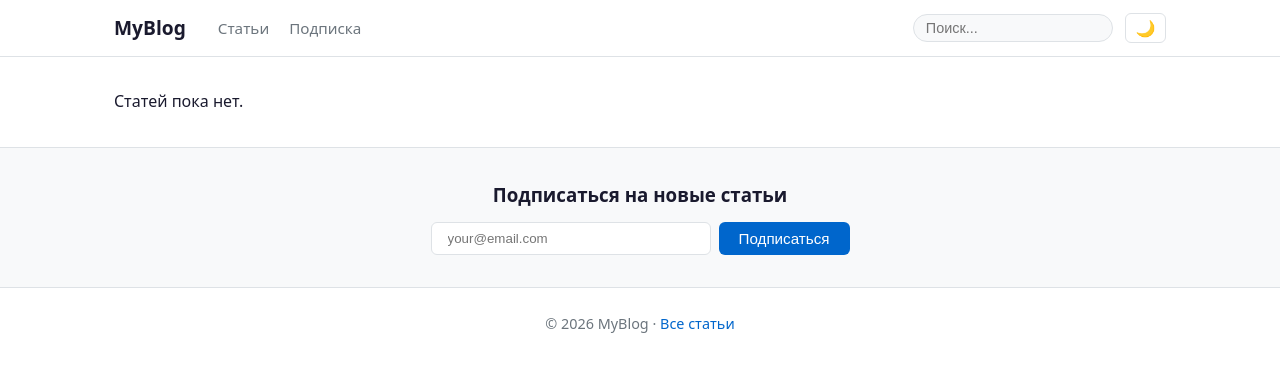
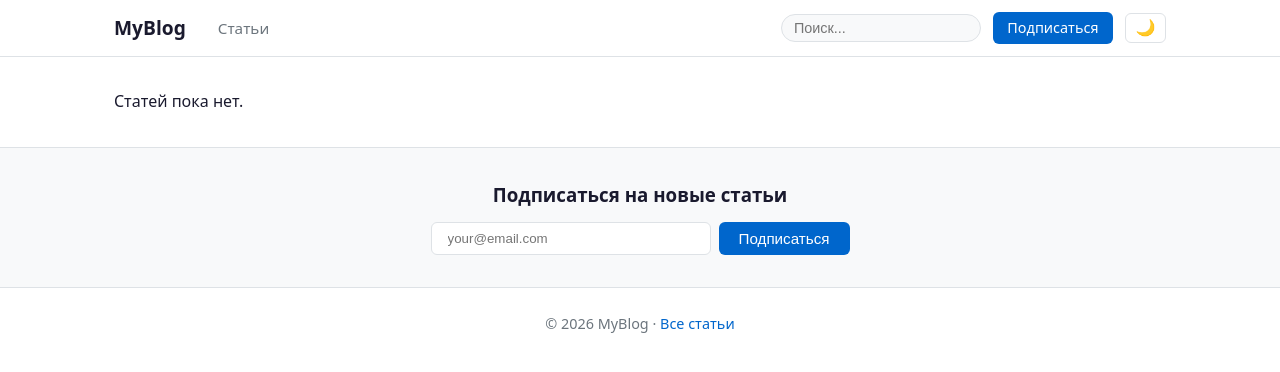
Before and after one commit to sergei-karimov/KSR_BLOG, a Django app: page / in a window 1280 px wide. Shown: the top 372 px of the page. Run offline with Django 5.2, Linux system fonts and the light colour scheme; data that the repository does not hold is empty.

Commit message:
fix: move subscribe to button in header actions

```diff
--- a/templates/base.html
+++ b/templates/base.html
@@ -14,12 +14,12 @@
       <a href="{% url 'blog:home' %}" class="site-title">MyBlog</a>
       <nav>
         <a href="{% url 'blog:post_list' %}">Статьи</a>
-        <a href="{% url 'blog:subscribe' %}">Подписка</a>
       </nav>
       <div class="header-actions">
         <form class="search-form" method="get" action="{% url 'blog:search' %}">
           <input type="search" name="q" placeholder="Поиск..." value="{{ request.GET.q|default:'' }}" />
         </form>
+        <a href="{% url 'blog:subscribe' %}" class="btn" style="padding:0.3rem 0.9rem;font-size:0.9rem">Подписаться</a>
         <button id="theme-toggle" class="theme-toggle" aria-label="Toggle theme">🌙</button>
       </div>
     </div>
```
